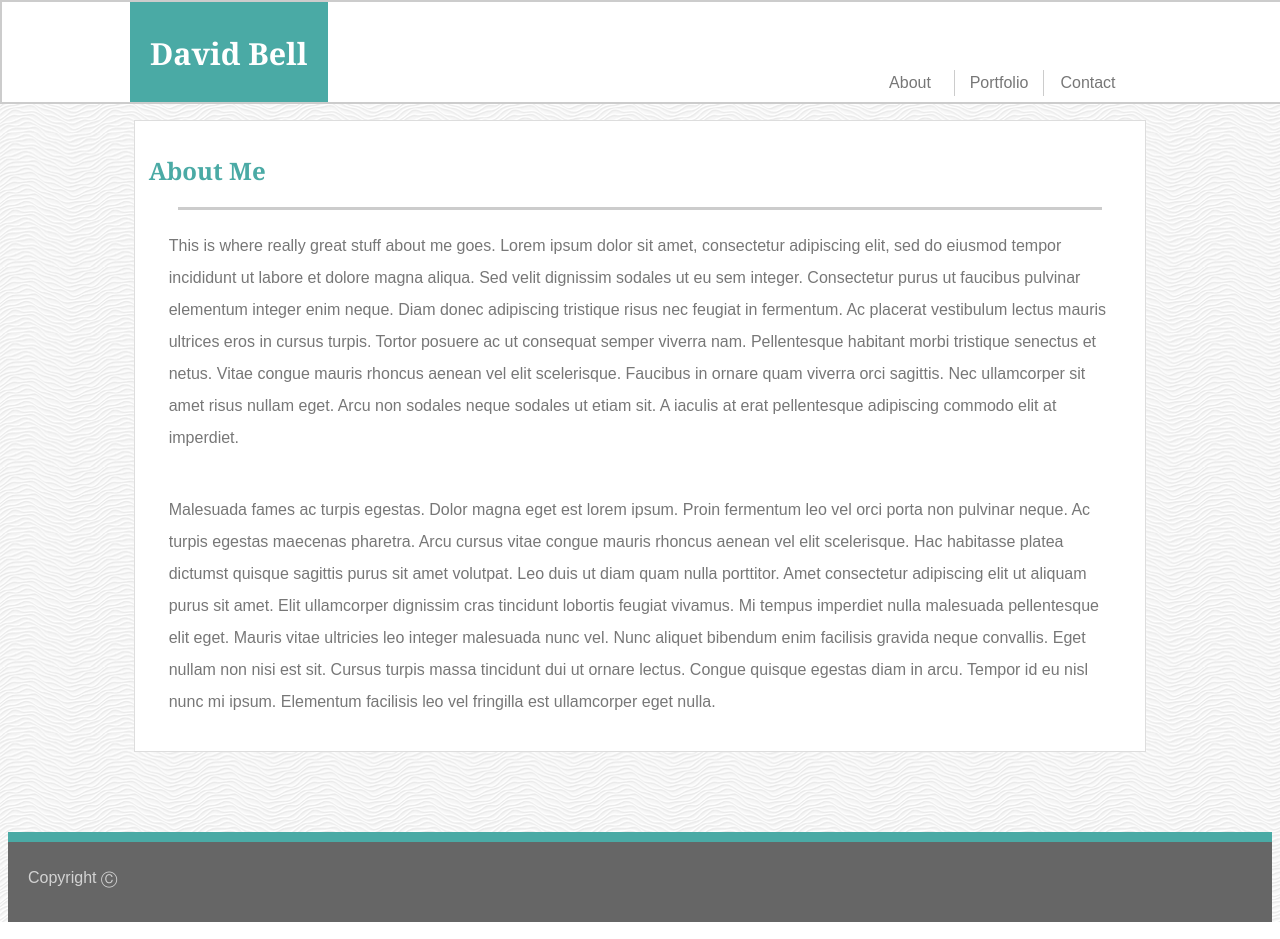
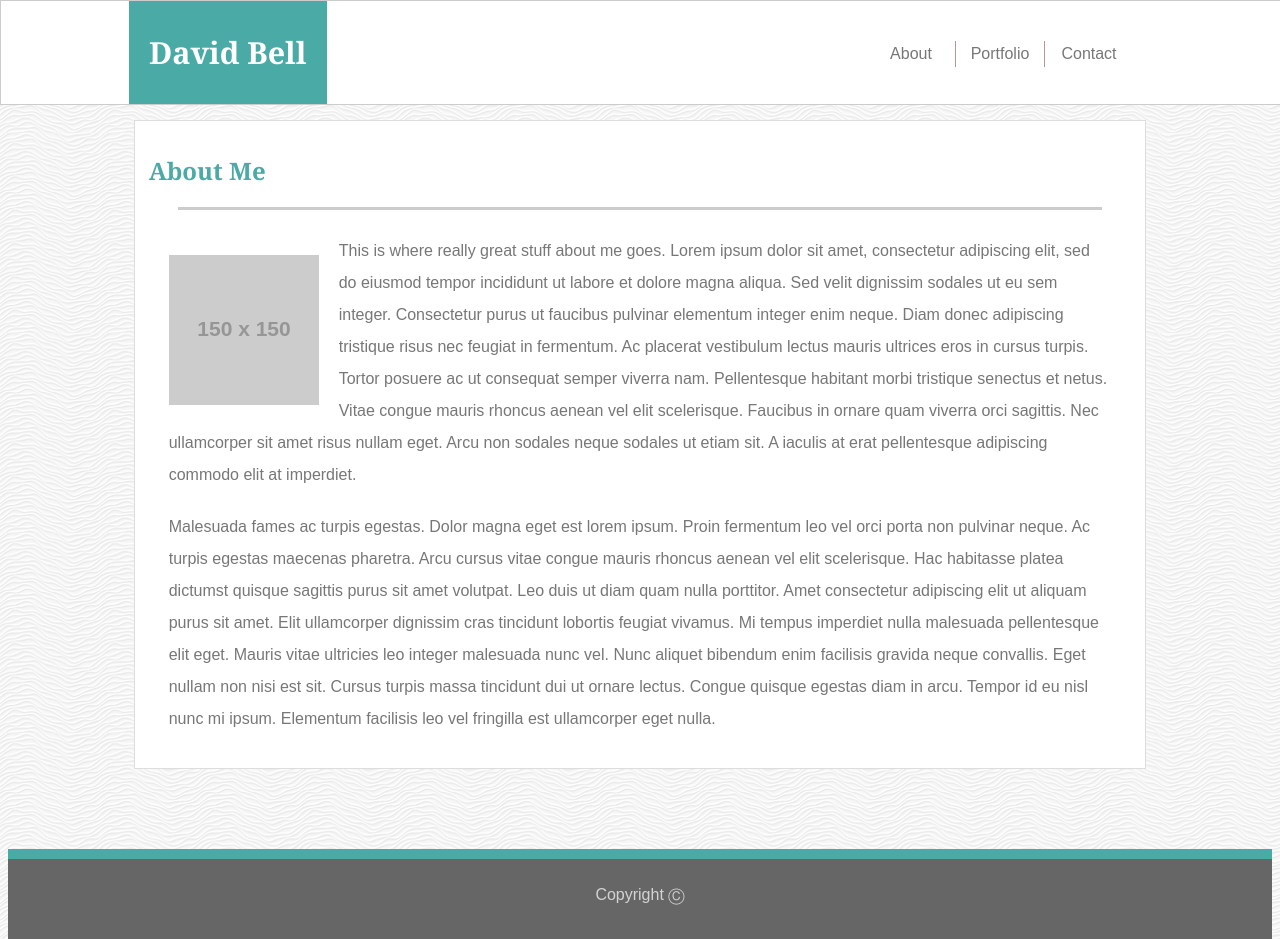
Before and after one commit to actualizeit/Basic-Portfolio, a plain HTML site: page index.html in a window 1280 px wide. Drawn offline with Linux system fonts and the light colour scheme; placeholder pictures from the web are drawn by us.

Commit message:
alignment updates to first page

```diff
--- a/assets/css/style.css
+++ b/assets/css/style.css
@@ -4,24 +4,29 @@ body {
 
 .Header{
     width: 100%;
-    height:100px;
+    height:auto;
     background: #cccccc;
     position: fixed;
     top: 0px;
     left:0px;
     border-style: solid;
-    border-width: 2px;
+    border-width: 1px;
     border-color: #cccccc;
     background-color: #ffffff;
-    overflow:hidden;
+    /* overflow:hidden; */
+    display:flex;
+    justify-content: space-between;
 }
 
 .MyNameBackground {
     height: 100%;
-    float: left;
+    /* float: left; */
+    position: relative;
+    left:0;
     margin-left:10%;
     background: #4aaaa5;
     color: white;
+    display: inline-block;
 
   }
 
@@ -38,14 +43,16 @@ body {
 
 .Nav{
     margin: 20px;
-    position: fixed;
+    position: relative;
     right: 10%;
-    top: 50px;
+    top: 20px;
+    display: inline-block;
 }
 
 body{
     color:  #777777;
     font-family: 'Arial', 'Helvetica Neue', Helvetica, sans-serif;
+    min-width: 600px;
 }
 
 .AboutMe{
@@ -75,6 +82,7 @@ body{
     float:left;
     margin-left: 3%;
     margin-right: 3%;
+    margin-bottom: 25px;
 }
 
 .Aside{
@@ -101,7 +109,7 @@ body{
 }
 
 p{
-    float:left;
+    /* float:left; */
     line-height: 24pt;
     margin:20px;
 }
@@ -110,8 +118,6 @@ ul {
     list-style-type: none;
     margin: 0;
     padding: 0;
-    overflow: hidden;
-    vertical-align: middle;
 }
 
 li {
@@ -119,7 +125,7 @@ li {
     position:relative;
 }
 li:not(:last-child) {
-    border-right:1px solid #cccccc;
+    border-right:1px solid #bb9797;
 }
 
 
@@ -139,5 +145,7 @@ a:link, a:visited {
     text-decoration: none;
     font-family: 'Arial', 'Helvetica Neue', Helvetica, sans-serif;
 }
-
-a:hover, a:active {
+img{
+    float:left;
+    margin:20px;
+}
--- a/index.html
+++ b/index.html
@@ -25,6 +25,8 @@
     <section class="AboutMe">
             <div><h1 class="h1">About Me</h1></div>
             <div class="Divider2"></div>
+            <!-- <img src="assets/images/David.jpg"> -->
+            <img src="https://via.placeholder.com/150">
             <p>This is where really great stuff about me goes. Lorem ipsum dolor sit amet, consectetur
                 adipiscing elit, sed do eiusmod tempor incididunt ut labore et dolore magna aliqua. Sed
                 velit dignissim sodales ut eu sem integer. Consectetur purus ut faucibus pulvinar elementum
```
